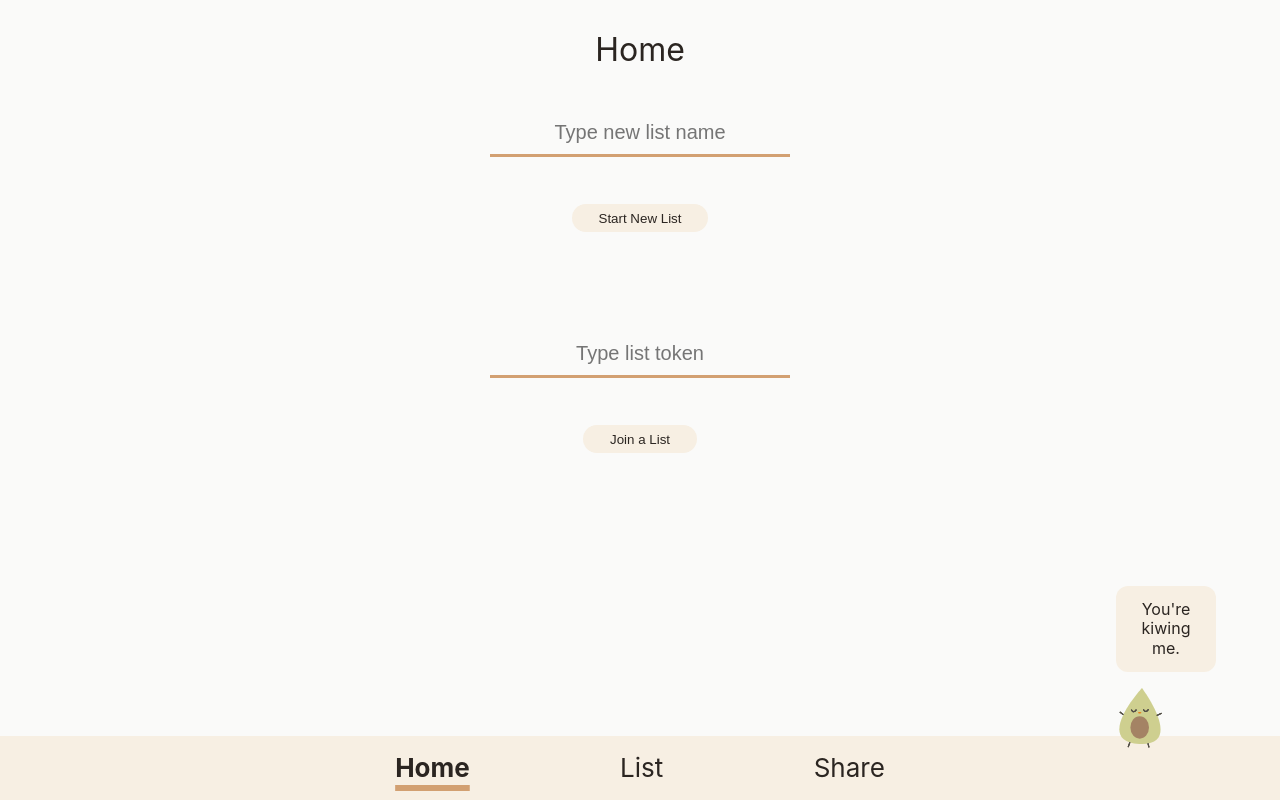
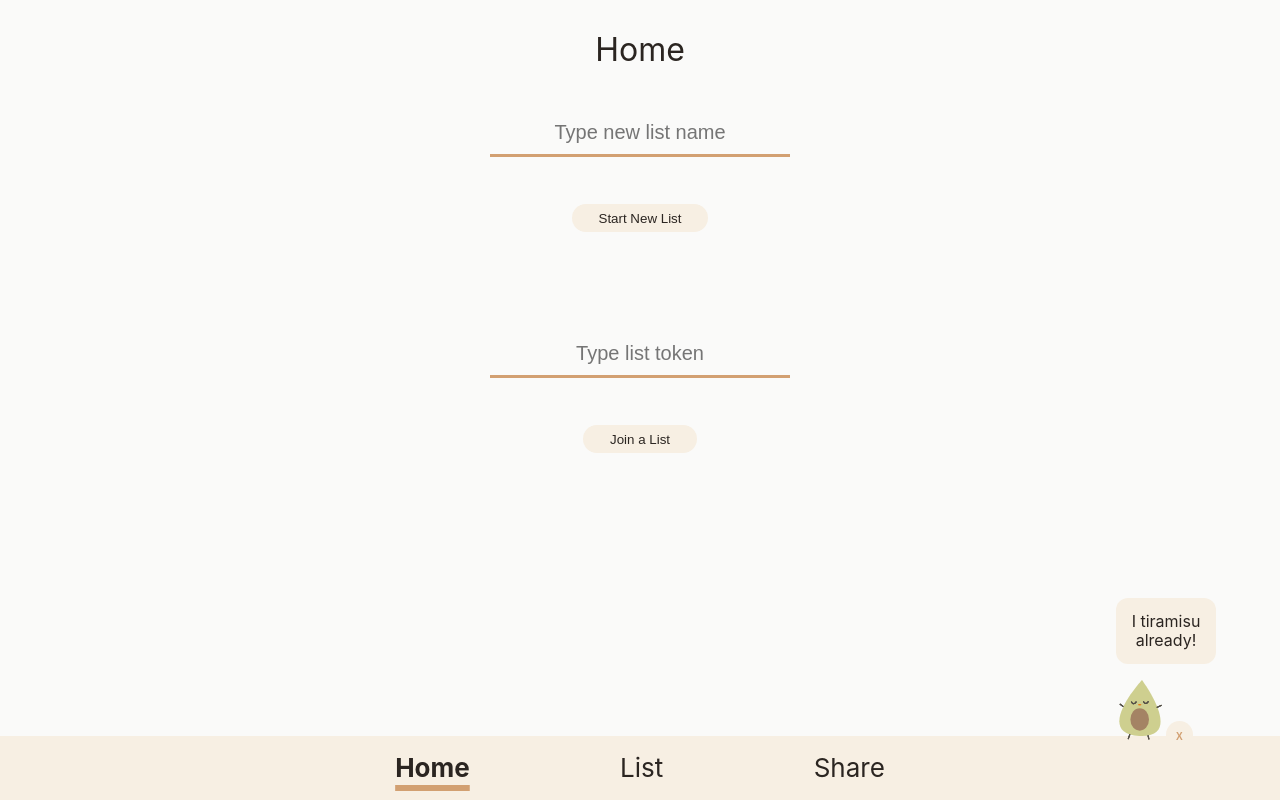
Before and after one commit to the-collab-lab/tcl-46-smart-shopping-list, a React (Vite) app: page / in a window 1280 px wide. Built offline with nearby package versions, Linux system fonts and the light colour scheme.

Commit message:
Rebased with dev

```diff
--- a/src/components/FoodPuns.css
+++ b/src/components/FoodPuns.css
@@ -1,4 +1,6 @@
 .foodpuns__content {
+	pointer-events: none;
+	cursor: pointer;
 	background-color: var(--color-nav);
 	padding: 14px;
 	border-radius: 12px;
@@ -9,17 +11,26 @@
 }
 
 .foodpuns {
+	cursor: pointer;
 	position: fixed;
 	bottom: 48px;
 	z-index: 1;
 	right: 5%;
 }
 
+.hide {
+	color: var(--color-orange);
+	border-radius: 24px;
+	font-size: 10px;
+	font-weight: 900;
+	padding: 10px;
+}
+
 @media only screen and (max-width: 600px) {
 	.foodpuns__content {
 		position: fixed;
-		bottom: 70px;
-		right: 20%;
-		width: 75vw;
+		bottom: 75px;
+		right: 25%;
+		width: 70vw;
 	}
 }
--- a/src/components/FoodPuns.tsx
+++ b/src/components/FoodPuns.tsx
@@ -1,12 +1,34 @@
+/* eslint-disable react-hooks/exhaustive-deps */
 import puns from '../utils/puns';
+import { useState, useEffect } from 'react';
 import './FoodPuns.css';
 
+const getPun = () => puns[Math.floor(Math.random() * puns.length)];
+
 function FoodPuns() {
-	let pun = puns[Math.floor(Math.random() * puns.length)];
+	const [pun, setPun] = useState(getPun);
+	const [hidden, setHidden] = useState(false);
+	useEffect(() => {
+		handleSetPun();
+	}, [window.location.pathname]);
+
+	function handleSetPun() {
+		setPun(getPun);
+	}
+
 	return (
-		<div className="foodpuns">
+		<div
+			className="foodpuns"
+			onClick={handleSetPun}
+			onKeyPress={handleSetPun}
+			role="button"
+			tabIndex={0}
+		>
+			{hidden ? (
+				''
+			) : (
+				<div>
 					<p className="foodpuns__content">{pun}</p>
-			<div>
 					<svg
 						width="50"
 						height="60"
@@ -69,7 +91,11 @@ function FoodPuns() {
 						<path d="M33.7021 24.7108L37.9998 22.7915" stroke="#545047" />
 						<path d="M33.7021 24.7108L37.9998 22.7915" stroke="#545047" />
 					</svg>
+					<button className="hide" onClick={() => setHidden(!hidden)}>
+						X
+					</button>
 				</div>
+			)}
 		</div>
 	);
 }
```
Lines whose indentation alone changed are shown as unchanged.
